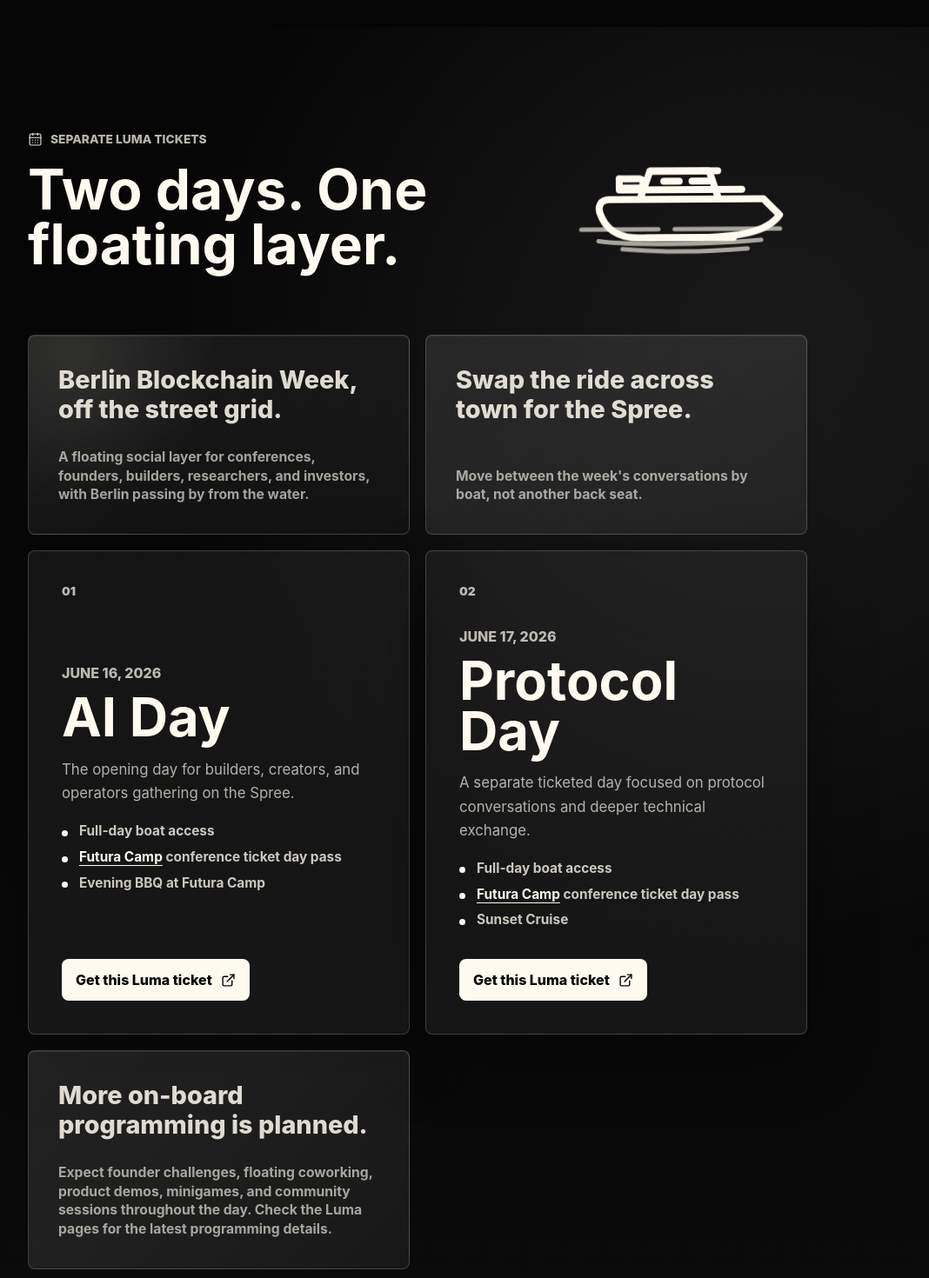
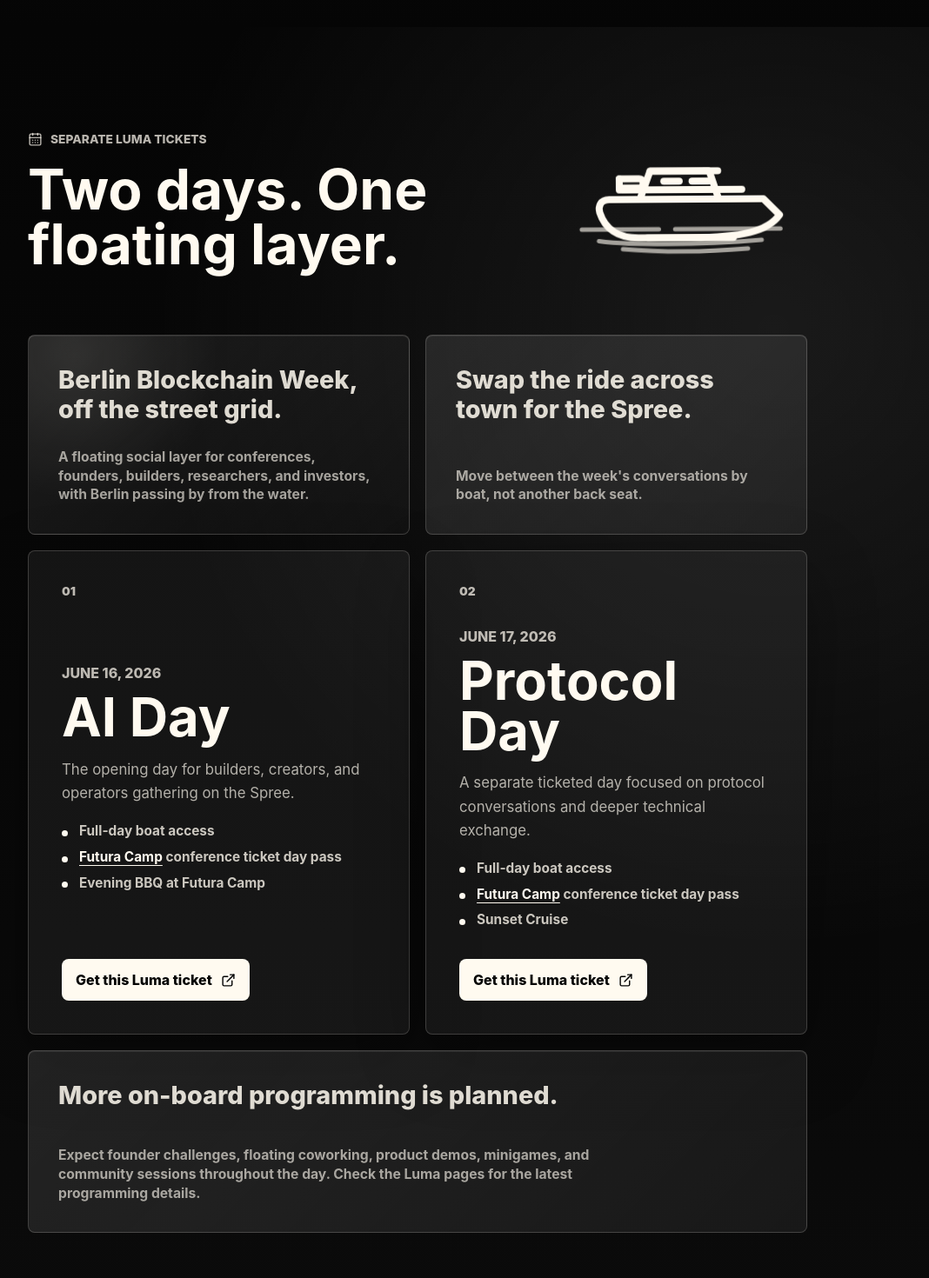
Before and after one commit to rickkdev/berlinboat, a Next.js app: page / in a window 1280 px wide. Shown: the part 1380-2850 px from the top of the page at 87% size, without its empty margins (160-1228 px from the left). Built offline with nearby package versions, Linux system fonts and the light colour scheme.

Commit message:
Refine mobile program layout

```diff
--- a/app/globals.css
+++ b/app/globals.css
@@ -329,11 +329,11 @@ h1 {
     linear-gradient(135deg, rgba(255, 255, 255, 0.085), rgba(255, 255, 255, 0.025));
 }
 
-.statement:not(.statement--primary) {
+.statement:not(.statement--primary):not(.statement--wide) {
   grid-column: span 6;
 }
 
-.statement--wide {
+.statement.statement--wide {
   min-height: 190px;
   grid-column: span 12;
 }
@@ -727,6 +727,7 @@ h3 {
   .statement,
   .statement--primary,
   .statement:not(.statement--primary),
+  .statement.statement--wide,
   .day-card {
     grid-column: 1;
   }
@@ -763,13 +764,13 @@ h3 {
   .program__timeline {
     grid-template-columns: 1fr;
     gap: 14px;
-    padding: 0 0 0 22px;
+    padding: 12px 0 0;
   }
 
   .program__stop::before {
-    top: 50%;
-    left: -24px;
-    transform: translateY(-50%);
+    top: -6px;
+    left: 50%;
+    transform: translateX(-50%);
   }
 }
 
```
